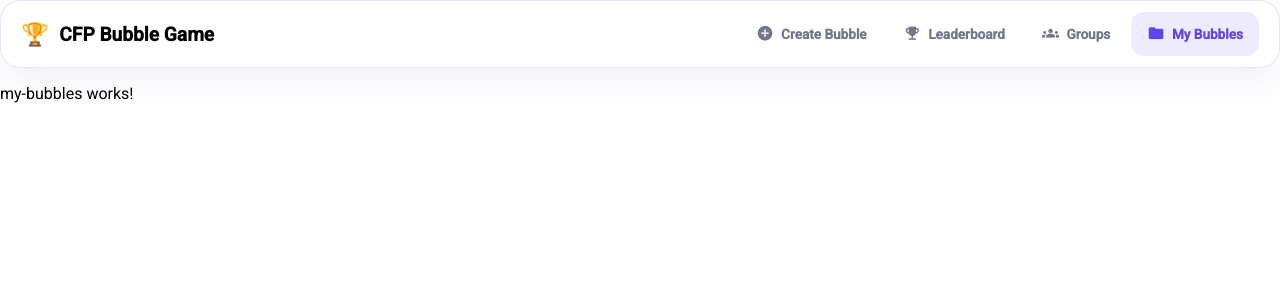
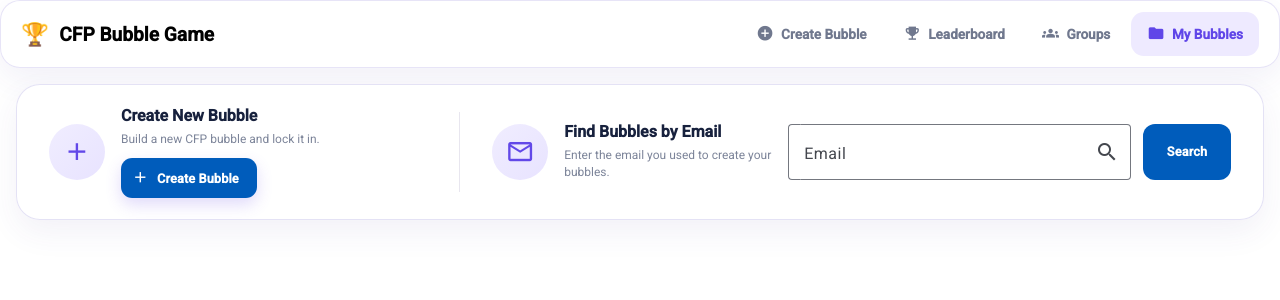
Before and after one commit to kjobrien11/cfp-bubble-frontend, an Angular app in the folder cfpbubble/: page /my-bubbles in a window 1280 px wide. Shown: the top 300 px of the page. Built offline with nearby package versions, Linux system fonts and the light colour scheme.

Commit message:
adds styling and seraching for my bubbles

```diff
--- a/cfpbubble/src/app/my-bubbles/my-bubbles.component.css
+++ b/cfpbubble/src/app/my-bubbles/my-bubbles.component.css
@@ -0,0 +1,322 @@
+/* =========================================================
+   BUBBLE ACTIONS
+   ========================================================= */
+
+.bubble-actions {
+
+    margin: 0 auto;
+
+    min-height: 8.5rem;
+
+    padding: 1.25rem 2rem;
+
+    box-sizing: border-box;
+
+    display: flex;
+    align-items: center;
+
+    background: rgba(255, 255, 255, .94);
+
+    border: 1px solid rgba(226, 223, 244, .9);
+
+    border-radius: 1.5rem;
+    margin: 1rem;
+
+    box-shadow:
+        0 .75rem 2rem rgba(65, 55, 145, .07);
+
+    backdrop-filter: blur(20px);
+}
+
+
+/* =========================================================
+   INDIVIDUAL ACTIONS
+   ========================================================= */
+
+.action-card {
+    display: flex;
+    align-items: center;
+
+    gap: 1rem;
+
+    box-sizing: border-box;
+}
+
+.create-card {
+    width: 32%;
+    min-width: 19rem;
+}
+
+.search-card {
+    flex: 1;
+
+    min-width: 0;
+}
+
+
+/* =========================================================
+   ICON
+   ========================================================= */
+
+.action-icon {
+    width: 3.5rem;
+    height: 3.5rem;
+
+    flex-shrink: 0;
+
+    display: flex;
+    align-items: center;
+    justify-content: center;
+
+    border-radius: 50%;
+
+    background:
+        linear-gradient(
+            135deg,
+            #f0edff,
+            #e8e3ff
+        );
+
+    color: #6248e8;
+}
+
+.action-icon mat-icon {
+    width: 1.8rem;
+    height: 1.8rem;
+
+    font-size: 1.8rem;
+}
+
+
+/* =========================================================
+   TEXT
+   ========================================================= */
+
+.action-content {
+    min-width: 0;
+}
+
+.action-content h2 {
+    margin: 0;
+
+    color: #17213d;
+
+    font-size: 1rem;
+
+    font-weight: 750;
+
+    line-height: 1.3;
+}
+
+.action-content p {
+    margin: .25rem 0 0;
+
+    color: #7c8499;
+
+    font-size: .75rem;
+
+    line-height: 1.45;
+}
+
+
+/* =========================================================
+   CREATE BUTTON
+   ========================================================= */
+
+.create-card .action-content {
+    display: flex;
+
+    flex-direction: column;
+
+    align-items: flex-start;
+}
+
+.create-button {
+    height: 2.5rem;
+
+    margin-top: .65rem;
+
+    padding: 0 1.15rem;
+
+    border-radius: .7rem !important;
+
+    font-size: .8rem;
+
+    font-weight: 700;
+
+    box-shadow:
+        0 .4rem 1rem rgba(98, 72, 232, .2);
+}
+
+.create-button mat-icon {
+    width: 1.1rem;
+    height: 1.1rem;
+
+    font-size: 1.1rem;
+}
+
+
+/* =========================================================
+   DIVIDER
+   ========================================================= */
+
+.action-divider {
+    width: 1px;
+
+    height: 5rem;
+
+    margin: 0 2rem;
+
+    flex-shrink: 0;
+
+    background: #e8e6ef;
+}
+
+
+/* =========================================================
+   SEARCH
+   ========================================================= */
+
+.search-card {
+    display: flex;
+
+    align-items: center;
+
+    gap: 1rem;
+}
+
+.search-card .action-content {
+    width: 13rem;
+
+    flex-shrink: 0;
+}
+
+.search-controls {
+    flex: 1;
+
+    display: flex;
+
+    align-items: center;
+
+    gap: .75rem;
+
+    min-width: 0;
+}
+.email-field {
+    flex: 1;
+    min-width: 12rem;
+    margin: 0;
+
+    height: 3.5rem;
+}
+
+.email-field .mat-mdc-text-field-wrapper {
+    height: 3.5rem;
+}
+
+.email-field .mat-mdc-form-field-flex {
+    height: 3.5rem;
+    align-items: center;
+}
+
+.search-button {
+    height: 3.5rem;
+
+    min-width: 5.5rem;
+
+    padding: 0 1.25rem;
+
+    border-radius: .75rem !important;
+
+    font-size: .8rem;
+
+    font-weight: 700;
+}
+
+
+/* =========================================================
+   TABLET
+   ========================================================= */
+
+@media (max-width: 1000px) {
+
+    .bubble-actions {
+        padding: 1.25rem;
+
+        gap: 1rem;
+    }
+
+    .create-card {
+        width: 35%;
+        min-width: 16rem;
+    }
+
+    .action-divider {
+        margin: 0 1rem;
+    }
+
+    .search-card .action-content {
+        width: 11rem;
+    }
+
+}
+
+
+/* =========================================================
+   MOBILE
+   ========================================================= */
+
+@media (max-width: 700px) {
+
+    .bubble-actions {
+        flex-direction: column;
+
+        align-items: stretch;
+
+        gap: 1.25rem;
+
+        padding: 1.25rem;
+
+        min-height: auto;
+    }
+
+    .action-card,
+    .create-card,
+    .search-card {
+        width: 100%;
+    }
+
+    .action-divider {
+        width: 100%;
+        height: 1px;
+
+        margin: 0;
+
+        background: #e8e6ef;
+    }
+
+    .search-card {
+        flex-wrap: wrap;
+    }
+
+    .search-card .action-content {
+        width: auto;
+
+        flex: 1;
+    }
+
+.search-controls {
+    flex: 1;
+
+    display: flex;
+    align-items: center;
+
+    gap: .75rem;
+    min-width: 0;
+}
+
+    .email-field {
+        min-width: 0;
+    }
+
+}
--- a/cfpbubble/src/app/my-bubbles/my-bubbles.component.html
+++ b/cfpbubble/src/app/my-bubbles/my-bubbles.component.html
@@ -1 +1,89 @@
-<p>my-bubbles works!</p>
+<div class="bubble-actions">
+
+  <!-- Create Bubble -->
+  <div class="action-card create-card">
+
+    <div class="action-icon">
+      <mat-icon>add</mat-icon>
+    </div>
+
+    <div class="action-content">
+      <h2>Create New Bubble</h2>
+
+      <p>
+        Build a new CFP bubble and lock it in.
+      </p>
+
+      <button
+        mat-flat-button
+        color="primary"
+        class="create-button"
+        routerLink="/create-bubble">
+
+        <mat-icon>add</mat-icon>
+        Create Bubble
+
+      </button>
+    </div>
+
+  </div>
+
+
+  <div class="action-divider"></div>
+
+
+  <!-- Find Bubble -->
+  <div class="action-card search-card">
+
+    <div class="action-icon">
+      <mat-icon>mail_outline</mat-icon>
+    </div>
+
+    <div class="action-content">
+
+      <h2>Find Bubbles by Email</h2>
+
+      <p>
+        Enter the email you used to create your bubbles.
+      </p>
+
+    </div>
+
+
+    <div class="search-controls">
+
+      <mat-form-field
+        appearance="outline"
+        class="email-field">
+
+        <mat-label>Email</mat-label>
+
+        <input
+          matInput
+          type="email"
+          placeholder="Enter your email"
+          [(ngModel)]="searchEmail"
+          (keyup.enter)="searchBubbles()">
+
+        <mat-icon matSuffix>
+          search
+        </mat-icon>
+
+      </mat-form-field>
+
+
+      <button
+        mat-flat-button
+        color="primary"
+        class="search-button"
+        (click)="searchBubbles()">
+
+        Search
+
+      </button>
+
+    </div>
+
+  </div>
+
+</div>
--- a/cfpbubble/src/app/my-bubbles/my-bubbles.component.ts
+++ b/cfpbubble/src/app/my-bubbles/my-bubbles.component.ts
@@ -1,11 +1,47 @@
 import { Component } from '@angular/core';
+import { FormsModule } from '@angular/forms';
+import { MatButtonModule } from '@angular/material/button';
+import { MatFormFieldModule } from '@angular/material/form-field';
+import { MatInputModule } from '@angular/material/input';
+import { MatIconModule } from '@angular/material/icon';
+import { RouterModule } from '@angular/router';
+import { HttpClient } from '@angular/common/http';
+import { BubbleService } from '../services/bubble.service';
+import { TeamService } from '../services/team.service';
 
 @Component({
   selector: 'app-my-bubbles',
-  imports: [],
+  standalone: true,
+  imports: [
+    FormsModule,
+    MatButtonModule,
+    MatFormFieldModule,
+    MatInputModule,
+    MatIconModule,
+    RouterModule
+  ],
   templateUrl: './my-bubbles.component.html',
   styleUrl: './my-bubbles.component.css'
 })
 export class MyBubblesComponent {
 
+  searchEmail = '';
+  bubbles: any[] = []
+
+  constructor(private teamService: TeamService, private bubbleService: BubbleService) { }
+
+  searchBubbles(): void {
+
+    const email = this.searchEmail.trim();
+
+    if (!email) {
+      return;
+    }
+     this.bubbleService
+     .getBubblesByEmail(email)
+      .subscribe(bubbles => {this.bubbles = bubbles; console.log(this.bubbles)});
+
+    console.log('Searching for bubbles:', email);
+  }
+
 }
--- a/cfpbubble/src/app/services/bubble.service.ts
+++ b/cfpbubble/src/app/services/bubble.service.ts
@@ -2,6 +2,7 @@
 import { Injectable } from '@angular/core';
 import { Observable } from 'rxjs';
 import { BubbleRequest } from '../dtos/bubble-request';
+import { Team } from '../dtos/team';
 
 @Injectable({
   providedIn: 'root'
@@ -15,4 +16,8 @@
   createBubble(request: BubbleRequest): Observable<any> {
     return this.http.post<any>(this.apiUrl + "/create", request);
   }
+
+  getBubblesByEmail(email:string): Observable<any[]>{
+    return this.http.get<any>(this.apiUrl + "?email=" + email);
+  }
 }
```
